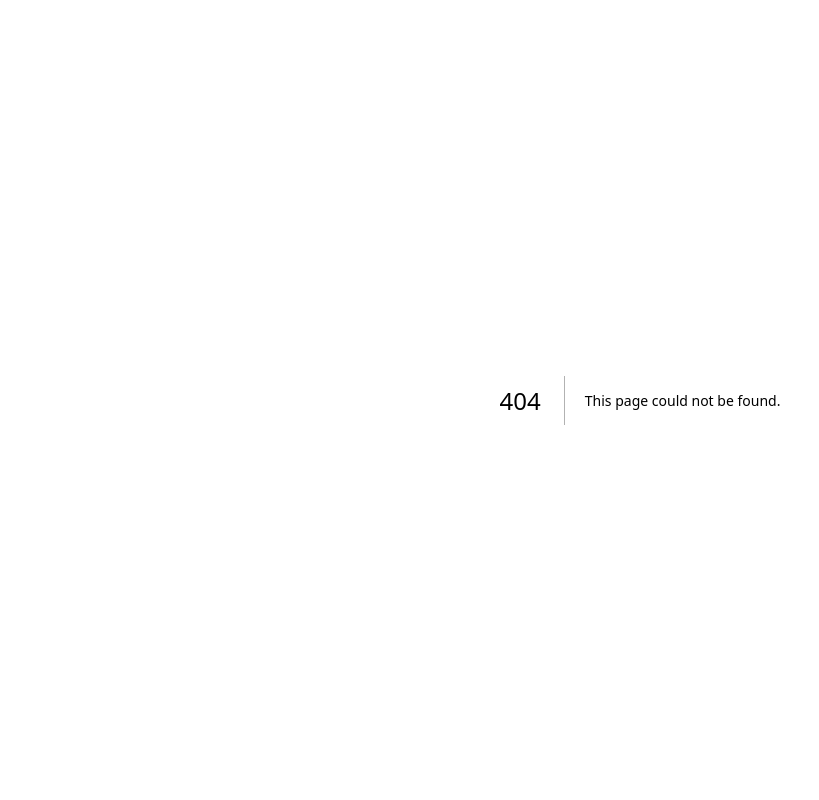
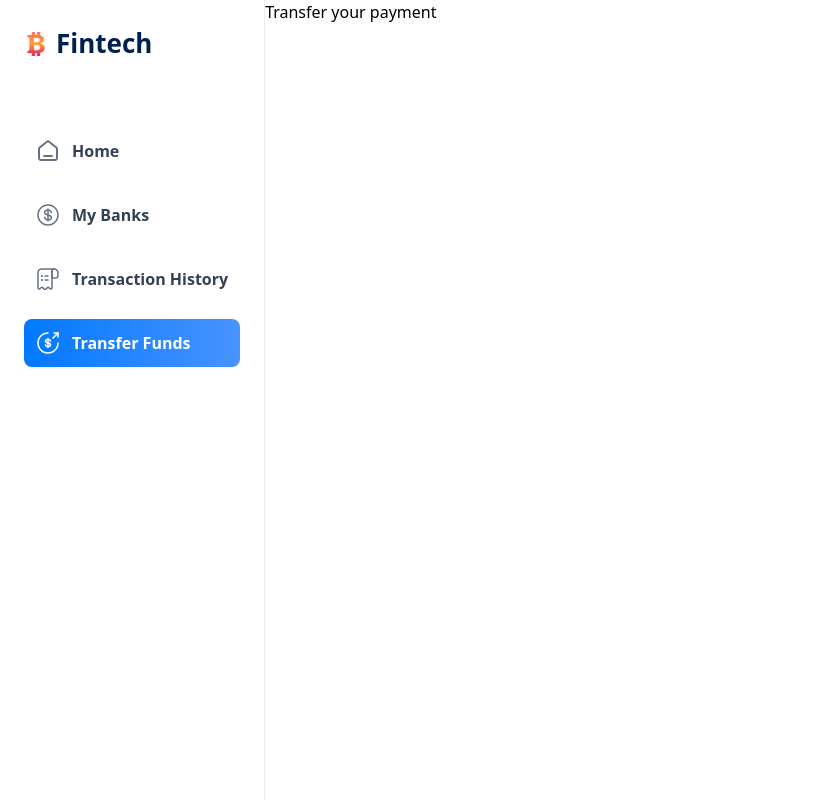
Before and after one commit to ahmarshahid/FinTracker, a Next.js app: page /payment-transfer in a window 1280 px wide. Before the commit this address had no page. Shown: the whole page, without its empty margins (0-819 px from the left). Built offline with nearby package versions, Linux system fonts and the light colour scheme.

Commit message:
Added MyBanks, Transfer and Transaction History route

```diff
--- /dev/null
+++ b/app/(root)/my-banks/page.tsx
@@ -0,0 +1,9 @@
+import React from 'react'
+
+const MyBanks = () => {
+  return (
+    <div> My Banks</div>
+  )
+}
+
+export default MyBanks
--- /dev/null
+++ b/app/(root)/payment-transfer/page.tsx
@@ -0,0 +1,9 @@
+import React from 'react'
+
+const Transfer   = () => {
+  return (
+    <div >Transfer your payment</div>
+  )
+}
+
+export default Transfer
--- /dev/null
+++ b/app/(root)/transaction-history/page.tsx
@@ -0,0 +1,9 @@
+import React from 'react'
+
+const TransactionHistory = () => {
+  return (
+    <div>TransactionHistory</div>
+  )
+}
+
+export default TransactionHistory
```
